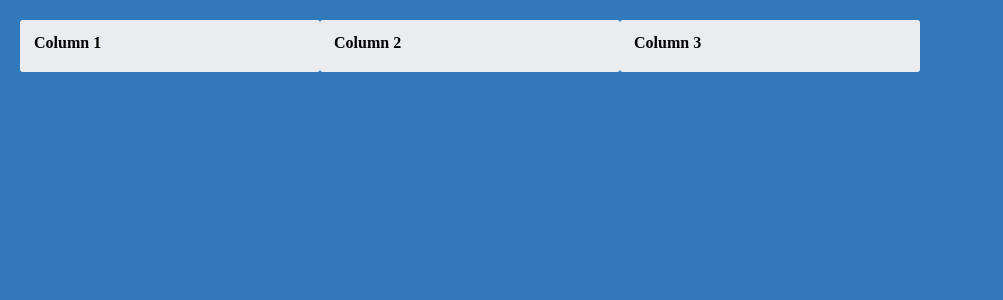
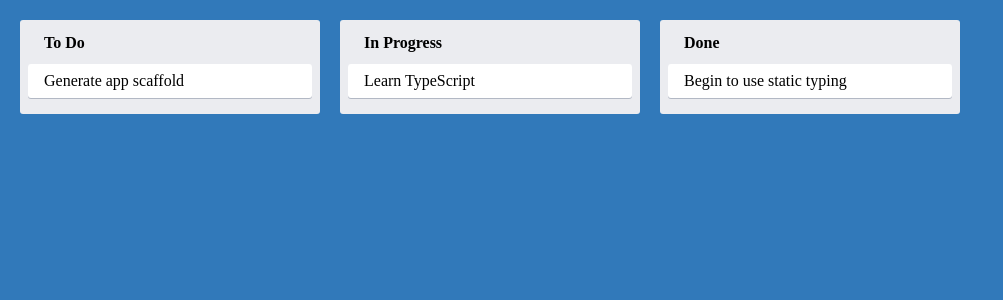
Before and after one commit to tuf75588/react-trello-clone, a React (Create React App) app: page / in a window 1280 px wide. Shown: the top 300 px of the page, without its empty margins (0-1003 px from the left). Built offline with nearby package versions, Linux system fonts and the light colour scheme.

Commit message:
some new components and styles!

```diff
--- a/src/App.tsx
+++ b/src/App.tsx
@@ -1,12 +1,21 @@
 import React from 'react';
 import { AppContainer } from './styles/styles';
 import Column from './components/Column';
+import Card from './components/Card';
 function App() {
+  let text = 'Andrew';
+
   return (
     <AppContainer className="App">
-      <Column title="Column 1"></Column>
-      <Column title="Column 2" />
-      <Column title="Column 3" />
+      <Column title="To Do">
+        <Card text="Generate app scaffold" />
+      </Column>
+      <Column title="In Progress">
+        <Card text="Learn TypeScript" />
+      </Column>
+      <Column title="Done">
+        <Card text="Begin to use static typing" />
+      </Column>
     </AppContainer>
   );
 }
--- /dev/null
+++ b/src/components/Card.tsx
@@ -0,0 +1,14 @@
+import React from 'react';
+
+import { CardContainer } from '../styles/styles';
+
+// INTERFACES
+interface CardProps {
+  text?: string;
+}
+
+function Card({ text }: CardProps) {
+  return <CardContainer>{text}</CardContainer>;
+}
+
+export default Card;
--- /dev/null
+++ b/src/styles/styleTypes.ts
@@ -0,0 +1,3 @@
+export interface AddItemButtonProps {
+  dark?: boolean;
+}
--- a/src/styles/styles.ts
+++ b/src/styles/styles.ts
@@ -1,5 +1,5 @@
 import styled from '@emotion/styled';
-
+import { AddItemButtonProps } from './styleTypes';
 // container elements
 
 export const AppContainer = styled.div`
@@ -16,14 +16,14 @@ export const ColumnContainer = styled.div`
   background-color: #ebecf0;
   width: 300px;
   min-height: 40px;
-  margin-rigtht: 20px;
+  margin-right: 20px;
   border-radius: 3px;
   padding: 8px 8px;
   flex-grow: 0;
 `;
 
 export const ColumnTitle = styled.div`
-  padding: 6px 6px 12px;
+  padding: 6px 16px 12px;
   font-weight: bold;
 `;
 
@@ -36,3 +36,46 @@ export const CardContainer = styled.div`
   border-radius: 3px;
   box-shadow: #091e4240 0px 1px 0px 0px;
 `;
+
+export const AddItemButton = styled.button<AddItemButtonProps>`
+  background-color: #ffffff3d;
+  border-radius: 3px;
+  border: none;
+  color: ${(props) => (props.dark ? '#000' : '#fff')};
+  cursor: pointer;
+  max-width: 300px;
+  padding: 10px 12px;
+  text-align: left;
+  transition: background 85ms ease-in;
+  width: 100%:
+  &:hover {
+    background: #ffffff52;
+  }
+`;
+
+export const NewItemFormContainer = styled.div`
+  max-width: 300px;
+  display: flex;
+  flex-direction: column;
+  width: 100%;
+  align-items: flex-start;
+`;
+
+export const NewItemButton = styled.button`
+  background-color: #5aac44;
+  border-radius: 3px;
+  border: none;
+  box-shadow: none;
+  color: #fff;
+  padding: 6px 12px;
+  text-align: center;
+`;
+
+export const NewItemInput = styled.input`
+  border-radius: 3px;
+  border: none;
+  box-shadow: #091e4240 0px 1px 0px 0px;
+  margin-bottom: 0.5rem;
+  padding: 0.5rem 1rem;
+  width: 100%;
+`;
```
Also changed, not shown: src/components/AddItem.tsx (added, +20 -0 lines).
